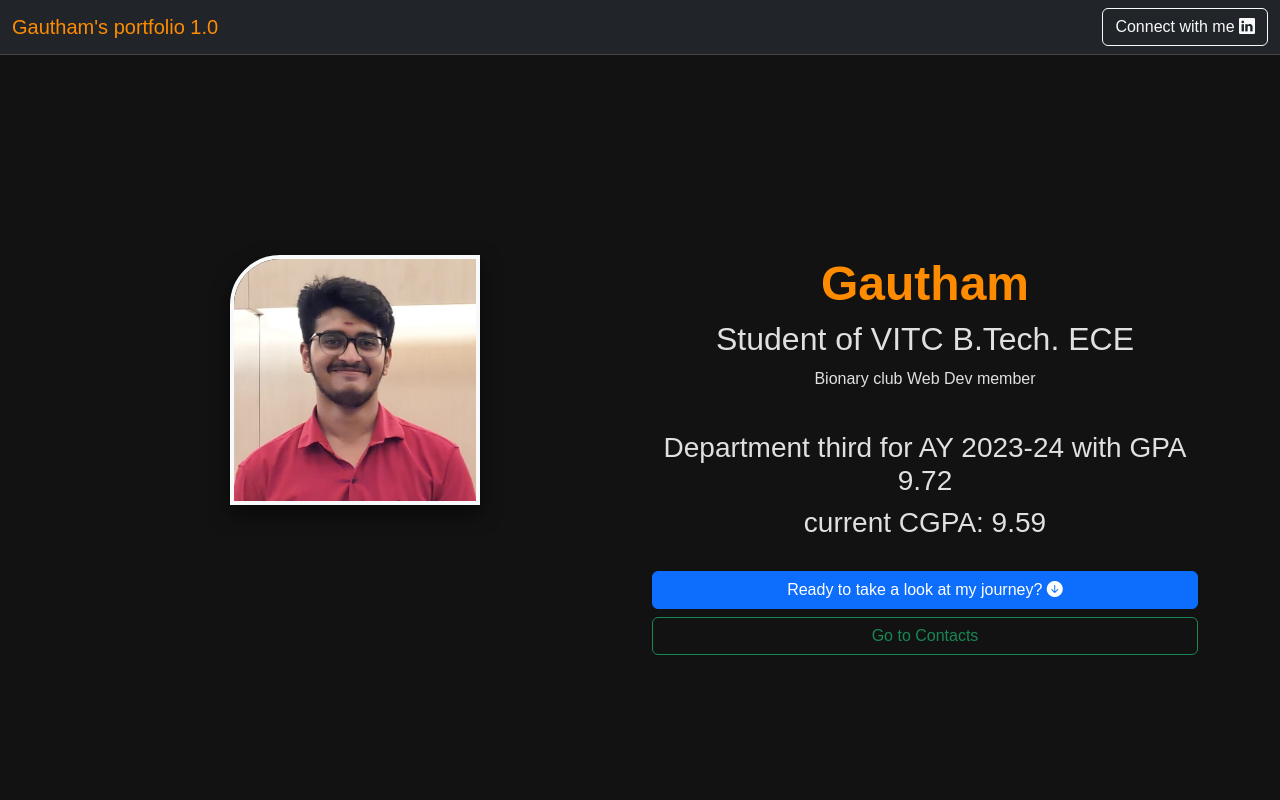
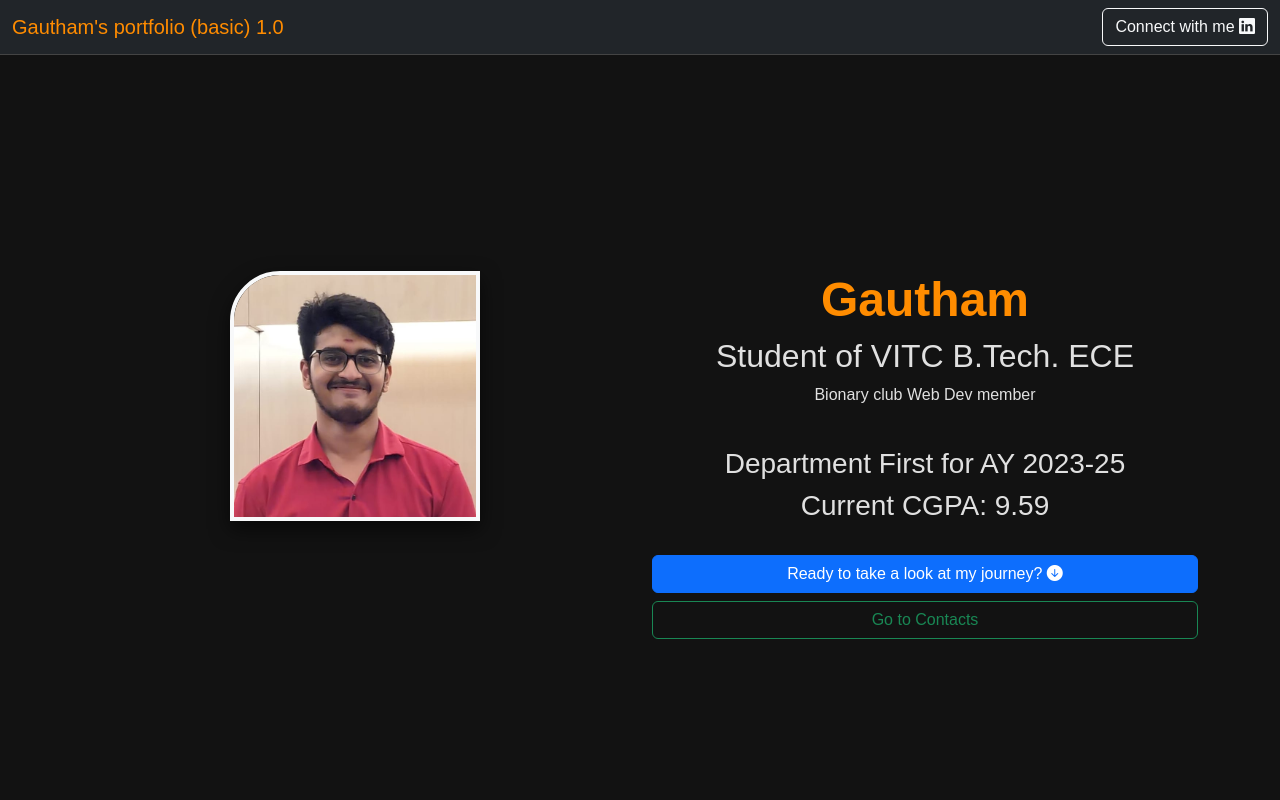
Before and after one commit to gautham-here/portfolio-1.0, a plain HTML site: page index.html in a window 1280 px wide. Shown: the top 800 px of the page. Drawn offline with nearby package versions, Linux system fonts and the light colour scheme.

Commit message:
Update index.html

```diff
--- a/index.html
+++ b/index.html
@@ -12,7 +12,7 @@
     <!-- Navbar -->
     <nav class="navbar navbar-dark bg-dark">
         <div class="container-fluid">
-            <span class="navbar-brand mb-0 h1">Gautham's portfolio 1.0</span>
+            <span class="navbar-brand mb-0 h1">Gautham's portfolio (basic) 1.0</span>
             <a href="https://www.linkedin.com/in/gautham-r2005" target="_blank" class="btn btn-outline-light">Connect with me <i class="bi bi-linkedin"></i></a>
         </div>
     </nav>
@@ -29,8 +29,8 @@
                     <h2> Student of VITC B.Tech. ECE </h2>
                     <p>Bionary club Web Dev member</p>
                     <br>
-                    <h3> Department third for AY 2023-24 with GPA 9.72</h3>
-                    <h3> current CGPA: 9.59 </h3>
+                    <h3> Department First for AY 2023-25</h3>
+                    <h3> Current CGPA: 9.59 </h3>
                     <button id="arrow-btn" class="btn btn-primary mt-4">Ready to take a look at my journey? <i class="bi bi-arrow-down-circle-fill"></i></button>
                     <a href="#contact" class="btn btn-outline-success mt-2">Go to Contacts</a>
                 </div>
```
